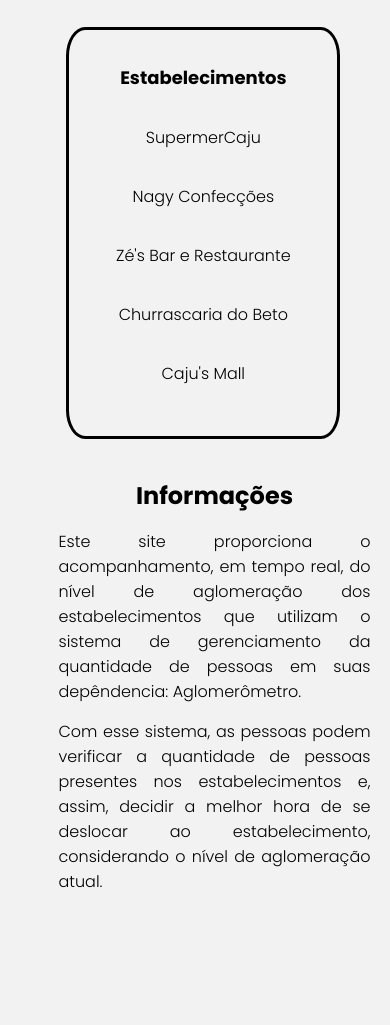
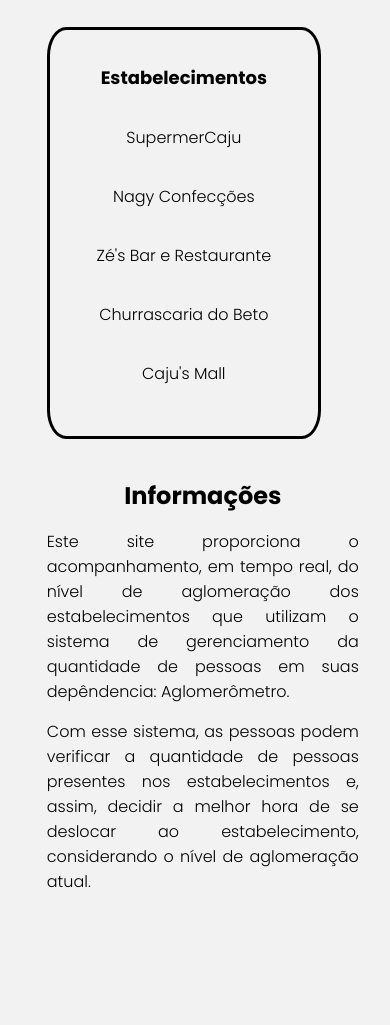
Before and after one commit to CallyelAlves/Aglomerometro-Site, a plain HTML site: page index.html in a window 390 px wide. Shown: the part 75-1100 px from the top of the page. Drawn offline with Linux system fonts and the light colour scheme.

Commit message:
Add files via upload

```diff
--- a/style.css
+++ b/style.css
@@ -213,11 +213,11 @@ footer .copy{
     display: block;
   }
   .lista{
-    margin-left: 17%;
+    margin-left: 12%;
   }
   .info{
     display: block;
-    margin-left: 15%;
+    margin-left: 12%;
     width: 80%;
   }
   .about{
```
